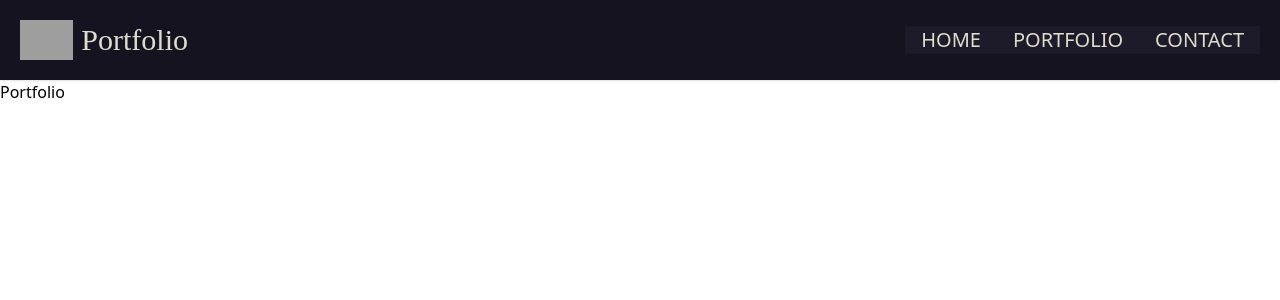
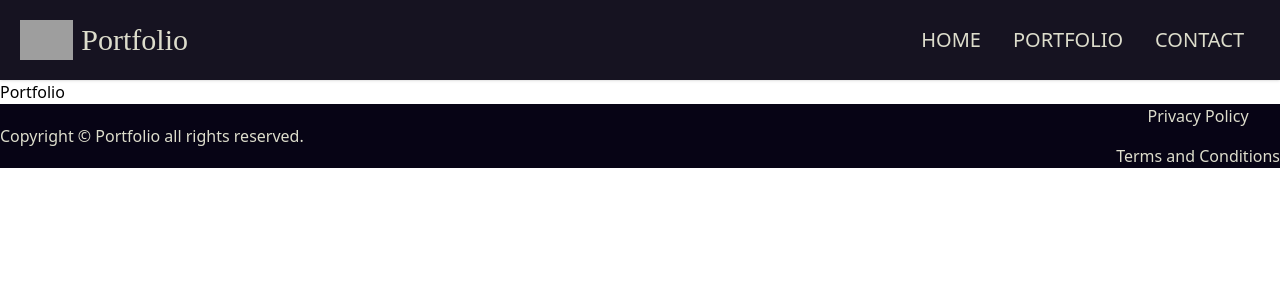
Before and after one commit to arunabhnewar/mad9013-project-portfolio, a React (Vite) app: page /portfolio in a window 1280 px wide. Shown: the top 300 px of the page. Built offline with nearby package versions, Linux system fonts and the light colour scheme; grey boxes are pictures that could not be loaded.

Commit message:
feat: footer add

```diff
--- a/src/Components/Shared/Footer/Footer.jsx
+++ b/src/Components/Shared/Footer/Footer.jsx
@@ -0,0 +1,22 @@
+import { Link } from "react-router-dom";
+
+const Footer = () => {
+  return (
+    <div className='bg-[#070415]'>
+      <div className='container mx-auto '>
+        <div className='md:flex md:justify-between md:items-center text-[#DDDDCC]'>
+          <div>
+            <h6>Copyright © Portfolio all rights reserved.</h6>
+          </div>
+
+          <div className='md:flex md:justify-center md:items-center flex flex-col  md:gap-4'>
+            <Link>Privacy Policy </Link>
+            <Link>Terms and Conditions</Link>
+          </div>
+        </div>
+      </div>
+    </div>
+  );
+};
+
+export default Footer;
--- a/src/Components/Shared/Navbar/Navbar.jsx
+++ b/src/Components/Shared/Navbar/Navbar.jsx
@@ -1,4 +1,4 @@
-import React, { useState } from "react";
+import { useState } from "react";
 import { IoMdMenu } from "react-icons/io";
 import { IoCloseSharp } from "react-icons/io5";
 import { Link } from "react-router-dom";
@@ -38,9 +38,9 @@ const Navbar = () => {
       <ul
         className={`md:flex md:items-center z-[1] md:z-auto md:static absolute  w-full left-0 md:w-auto md:py-0 py-4 md:pl-0 pl-7 md:opacity-100 ${
           isMenuOpen
-            ? "opacity-100 top-100 bg-[#161321] "
-            : "opacity-0 top-[-400px] bg-[#161321] "
-        } transition-all ease-in duration-500 bg-[#1D1A29] `}>
+            ? "opacity-100 top-100 bg-[#1D1A29] "
+            : "opacity-0 top-[-400px]  "
+        } transition-all ease-in duration-500  `}>
         <li className='mx-4 my-6 md:my-0'>
           <Link
             to='/'
--- a/src/Layout/Main.jsx
+++ b/src/Layout/Main.jsx
@@ -1,4 +1,5 @@
 import { Outlet } from "react-router-dom";
+import Footer from "../Components/Shared/Footer/Footer";
 import Navbar from "../Components/Shared/Navbar/Navbar";
 
 const Main = () => {
@@ -6,6 +7,7 @@ const Main = () => {
     <>
       <Navbar />
       <Outlet />
+      <Footer />
     </>
   );
 };
```
